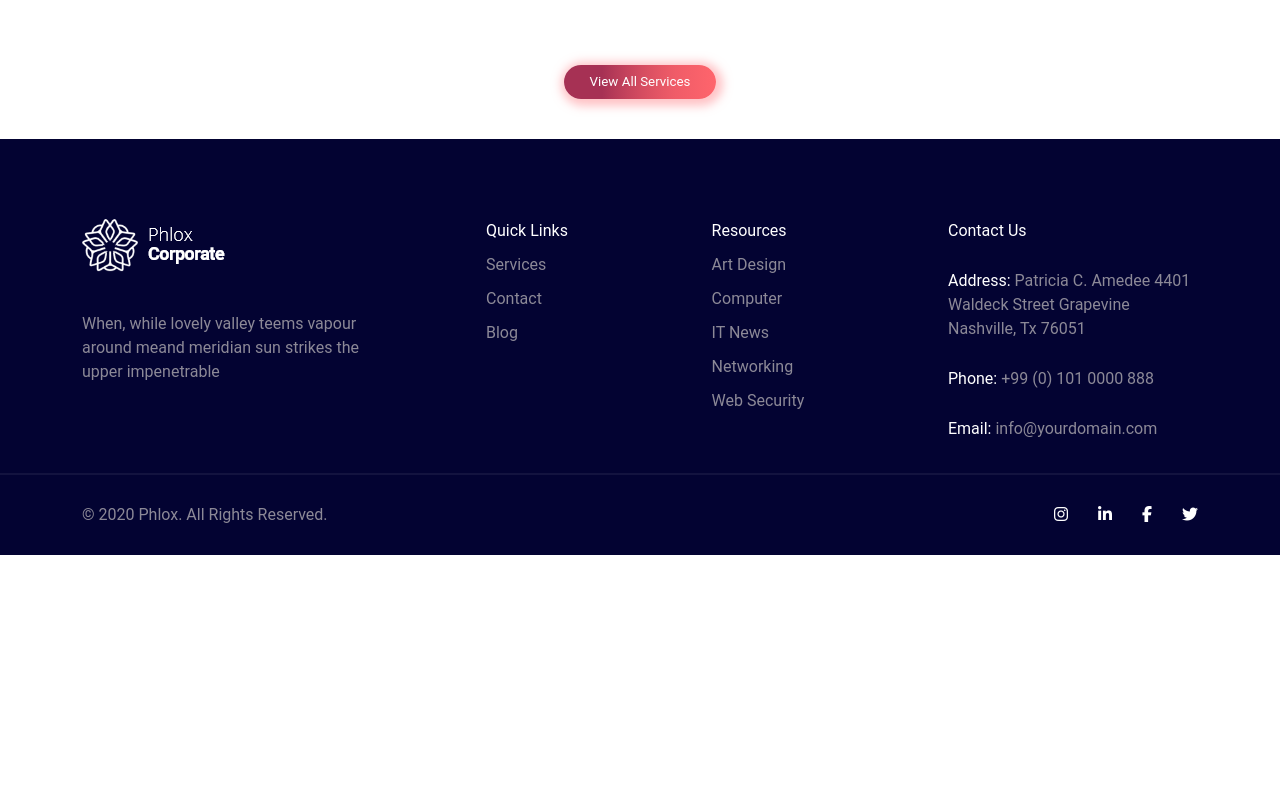
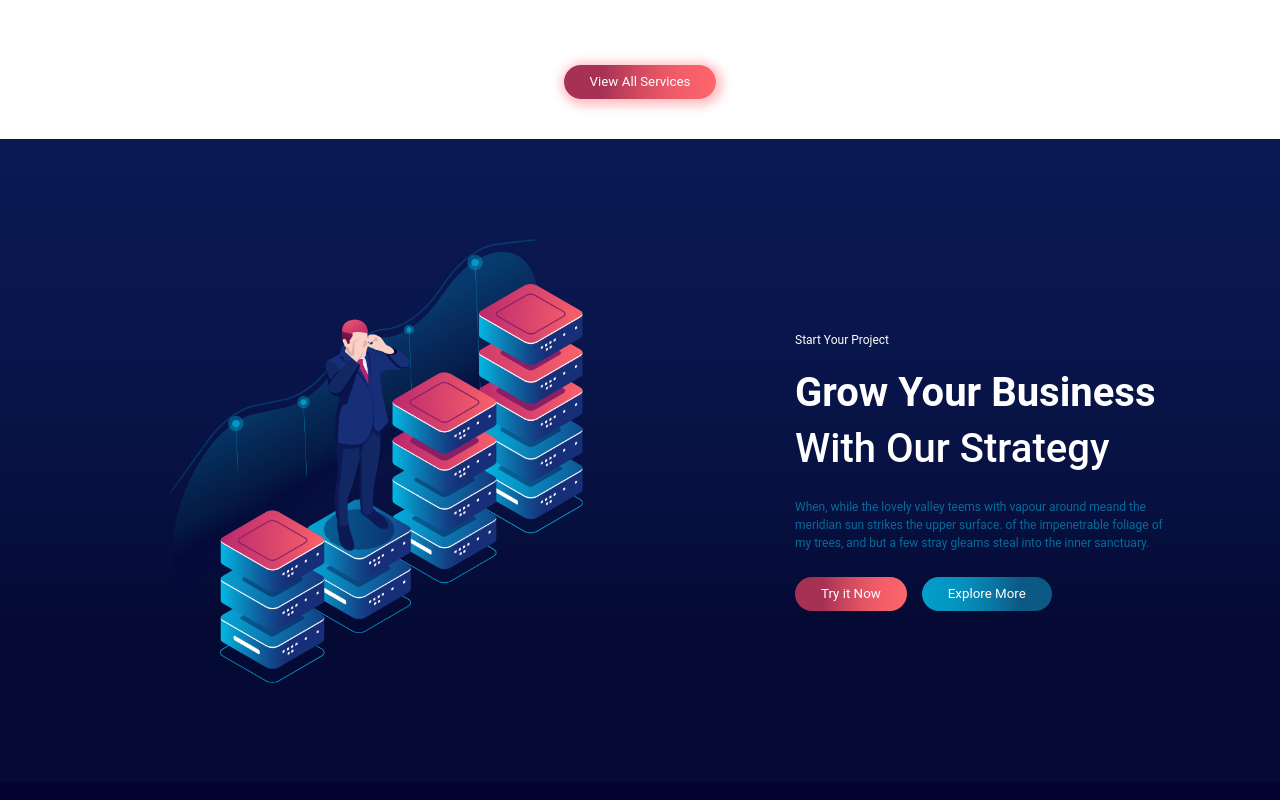
Before and after one commit to juri931/proj-html-vuejs, a Vue app: page / in a window 1280 px wide. Shown: the part 1320-2120 px from the top of the page. Before the commit the page ends 1875 px from the top, so only its background shows below. Built offline with nearby package versions, Linux system fonts and the light colour scheme.

Commit message:
[add] Grow your business section

```diff
--- a/src/assets/scss/main.scss
+++ b/src/assets/scss/main.scss
@@ -193,4 +193,89 @@ body {
       }
     }
   }
+  // Grow Your Business
+  .planning {
+    display: flex;
+    justify-content: center;
+    background: linear-gradient(
+      to bottom,
+      rgb(10, 25, 82),
+      50%,
+      rgb(5, 10, 52),
+      100%,
+      rgb(0, 0, 17)
+    );
+    .container {
+      margin: 100px 0;
+      padding: 0;
+      display: flex;
+      align-items: center;
+      // gap: 200px;
+      .text {
+        color: white;
+        max-width: 380px;
+        h1 {
+          font-weight: 600;
+        }
+        h2 {
+          font-size: 40px;
+        }
+        p {
+          margin: 25px 0;
+          color: rgb(5, 108, 155);
+          font-size: 12px;
+        }
+        p:first-of-type {
+          margin: 20px 0;
+          color: white;
+        }
+        .btn {
+          color: white;
+          font-size: smaller;
+          padding: 7px 26px;
+          border: none;
+          border-radius: 30px;
+          &.try {
+            background: linear-gradient(
+              to left,
+              rgb(255, 101, 108),
+              50%,
+              rgb(166, 49, 84),
+              100%,
+              rgb(151, 32, 101)
+            );
+            &:hover {
+              box-shadow: 0 5px 10px 5px rgba(255, 101, 109, 0.2);
+            }
+          }
+          &.more {
+            margin-left: 15px;
+            background: linear-gradient(
+              to right,
+              rgb(3, 159, 203),
+              50%,
+              rgb(13, 89, 133),
+              100%,
+              rgb(26, 52, 108)
+            );
+            &:hover {
+              box-shadow: 0 5px 10px 5px rgba(rgb(3, 159, 203), 0.2);
+            }
+          }
+        }
+      }
+    }
+    .image {
+      margin-left: 100px;
+      .primary {
+        padding-top: 45px;
+        padding-left: 50px;
+        width: 66%;
+        background-image: url(/public/img/nemoodar.png);
+        background-position: top left;
+        background-repeat: no-repeat;
+        background-size: 90% auto;
+      }
+    }
+  }
 }
--- a/src/components/partials/Main.vue
+++ b/src/components/partials/Main.vue
@@ -70,6 +70,29 @@ export default {
     </div>
   </section>
   <!-- /What We Do -->
+
+  <!-- Grow Your Business -->
+  <section class="planning">
+    <div class="container">
+      <div class="image">
+        <img class="primary" src="/img/men-data.png" alt="" />
+      </div>
+
+      <div class="text">
+        <p>Start Your Project</p>
+        <h1>Grow Your Business</h1>
+        <h2>With Our Strategy</h2>
+        <p>
+          When, while the lovely valley teems with vapour around meand the
+          meridian sun strikes the upper surface. of the impenetrable foliage of
+          my trees, and but a few stray gleams steal into the inner sanctuary.
+        </p>
+        <div class="btn try">Try it Now</div>
+        <div class="btn more">Explore More</div>
+      </div>
+    </div>
+  </section>
+  <!-- /Grow Your Business -->
 </template>
 
 <style lang="scss" scoped>
```
